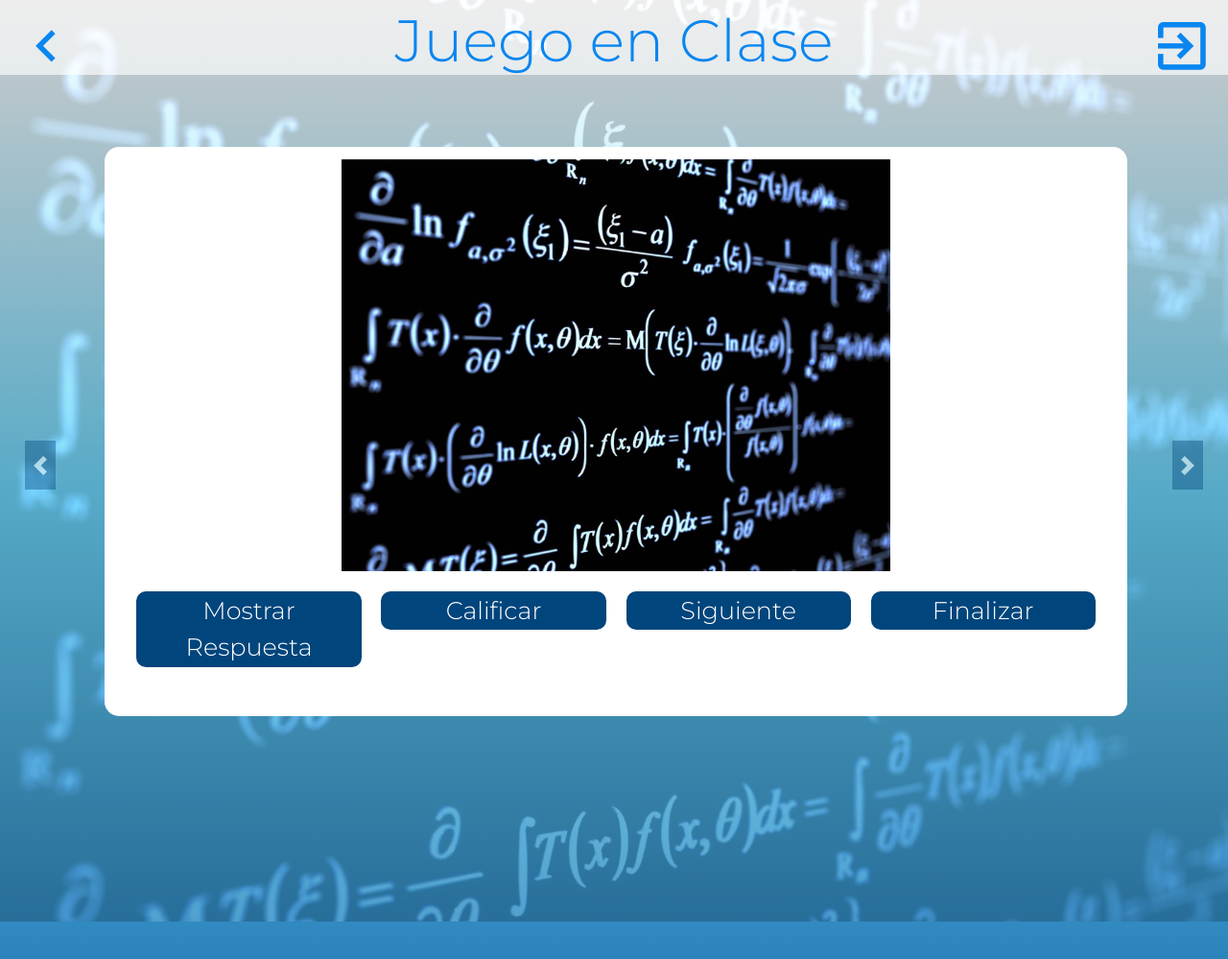
After one commit to JavierCR16/Generador_de_Examenes, a Flask app: page /JuegoActividad in a window 1280 px wide. The commit adds this page. Shown: the top 999 px of the page at 96% size. Run offline with Flask 2, Linux system fonts and the light colour scheme; some libraries are stand-ins or nearby versions.

Commit message:
Juego HTML

```diff
--- a/app.py
+++ b/app.py
@@ -526,6 +526,15 @@ def crearJuego():
 
     return render_template("SesionJuego.html", temas = listaTemas)
 
+@app.route('/JuegoActividad')
+def juegoActividad():
+    return render_template('JuegoActividad.html')
+
+@app.route('/Puntuaciones')
+def puntuaciones():
+    return render_template('Puntuaciones.html')
+
+
 #ESTUDIANTES
 
 @app.route('/EstudiantesInicio')
--- a/static/style.css
+++ b/static/style.css
@@ -98,12 +98,26 @@
 }
 
 .divsG {
+	padding: 2% 0.5% 2% 0.5%;
+	top: 15%;
+	height: auto;
+	max-height: 80%;
+	overflow: auto;
+	left: 18%;
+	position: absolute;
+	background-color: white;
+	-webkit-border-radius: 15px;
+	text-align: center;
+	margin-bottom: 5%;
+}
+
+.divsGG{
 	padding: 2% 2% 2% 2%;
 	top: 15%;
 	height: auto;
 	max-height: 80%;
 	overflow: auto;
-	left: 18%;
+	left: 8.5%;
 	position: absolute;
 	background-color: white;
 	-webkit-border-radius: 15px;
@@ -133,20 +147,65 @@
 	text-align: center;
 }
 
+.w3-container.divSlidG {
+	padding: 1% 1% 1% 1%;
+	top: 15%;
+	height: auto;
+	max-height: 80%;
+	/*overflow: auto;*/
+	left: 8.5%;
+	position: fixed;
+	background-color: white;
+	-webkit-border-radius: 15px;
+	text-align: center;
+}
+
 .aSL {
 	left: 10%;
 	position: fixed;
+	height: 5%;
+	top: 45%;
+	width: 2.5%;
+	background-color: rgba(0,69,124,0.8);
 }
 
 .aSR {
 	right: 10%;
 	position: fixed;
+	height: 5%;
+	top: 45%;
+	width: 2.5%;
+	background-color: rgba(0,69,124,0.8);
+}
+
+.aSLG {
+	left: 2%;
+	position: fixed;
+	height: 5%;
+	top: 45%;
+	width: 2.5%;
+	background-color: rgba(0,69,124,0.8);
+}
+
+.aSRG {
+	right: 2%;
+	position: fixed;
+	height: 5%;
+	top: 45%;
+	width: 2.5%;
+	background-color: rgba(0,69,124,0.8);
 }
 
 .imgs {
 	width: 100%;
 	opacity: 0.2;
 	z-index:-1;
+}
+
+.imgJuego {
+	width: 55%;
+	height: 40%;
+	margin-bottom: 2%;
 }
 
 html, body {
--- a/templates/BancoExamenes.html
+++ b/templates/BancoExamenes.html
@@ -39,7 +39,6 @@
 
     <div class = "col-md-8 w3-container divsG">
         <input class="form-control" id="filtro" type="text" placeholder="Buscar">
-        <br>
         <table id="tablaExamenes" class="table-striped">
             <thead>
             <tr>
--- a/templates/CRUDIndiceDiscriminacion.html
+++ b/templates/CRUDIndiceDiscriminacion.html
@@ -68,7 +68,7 @@
                     <td>{{ item.getPuntaje() }}</td>
                     <td>{{ item.getIndice() }}</td>
                     <td hidden>{{ item.getIdSubtema() }}</td>
-                    <td> <button class="consult-button" onclick="verificarIndiceDiscriminacion(this,{{descripItems}})"><i class="material-icons" style="font-size: 20px;">info</i> </button></td>
+                    <td> <button class="iconB" onclick="verificarIndiceDiscriminacion(this,{{descripItems}})"><i class="fas fa-info-circle"></i></button></td>
                 </tr>
             {% endfor %}
             </tbody>
--- /dev/null
+++ b/templates/JuegoActividad.html
@@ -0,0 +1,62 @@
+<!DOCTYPE html>
+<html lang="en">
+<head>
+    <meta charset="UTF-8">
+    <link rel="stylesheet" href="https://use.fontawesome.com/releases/v5.8.1/css/all.css" integrity="sha384-50oBUHEmvpQ+1lW4y57PTFmhCaXp0ML5d60M1M7uH2+nqUivzIebhndOJK28anvf" crossorigin="anonymous">
+    <link rel="stylesheet" href="https://fonts.googleapis.com/icon?family=Material+Icons">
+    <link rel="stylesheet" href="https://www.w3schools.com/w3css/4/w3.css">
+    <link rel="stylesheet" href="https://maxcdn.bootstrapcdn.com/bootstrap/4.3.1/css/bootstrap.min.css">
+    <script src="https://ajax.googleapis.com/ajax/libs/jquery/3.3.1/jquery.min.js"></script>
+    <script src="https://cdnjs.cloudflare.com/ajax/libs/popper.js/1.14.7/umd/popper.min.js"></script>
+    <script src="https://maxcdn.bootstrapcdn.com/bootstrap/4.3.1/js/bootstrap.min.js"></script>
+    <link href="https://fonts.googleapis.com/css?family=Montserrat:300" rel="stylesheet">
+    <link rel="stylesheet" type="text/css" href="../static/style.css">
+    <script type="text/javascript" src="/static/solicitudes.js"></script>
+    <title>GEMA 💎 </title>
+</head>
+<body>
+    <img class= "imgs" src="../static/bkg.jpg">
+
+    <div class="col-md-12 header">
+        <a href="/OpcionesPrincipales"><i class="material-icons backA">chevron_left</i></a>
+        <h1>Juego en Clase</h1>
+        <form id="formlogout" action="cerrarSesion" method="post">
+            <a href="javascript:$('#formlogout').submit();" data-toggle="SignOutTooltip" data-placement="bottom" title="Salir"><i class="material-icons signO">exit_to_app</i></a>
+        </form>
+    </div>
+
+    <form action="juegoActividadDatos" method="post" id="juegoActividadForm">
+        <div id="carouselExampleControls" class="carousel slide" data-ride="carousel" data-interval="false">
+            <div class="carousel-inner">
+                <div class= "col-md-10 w3-container divSlidG carousel-item active" id="Ejercicio1">
+                    <form action="unirseJuego" method="post" id="LogInForm">
+                        <img class="imgJuego" src="../static/bkg.jpg">
+
+                        <div style="display: flex;">
+                            <button style="width: 23%; margin:0% 2% 0% 2%" type="submit"> Mostrar Respuesta </button>
+                            <button style="width: 23%; margin: 0% 2% 0% 0%;" type="submit"> Calificar </button>
+                            <button style="width: 23%; margin: 0% 2% 0% 0%;" type="submit"> Siguiente </button>
+                            <button style="width: 23%; margin: 0% 2% 0% 0%;" type="submit"> Finalizar </button>
+                        </div>
+                    </form>
+                    </br>
+                </div>
+
+                <div class= "col-md-10 w3-container divSlidG carousel-item" id="Ejercicio2">
+
+                </div>
+            </div>
+
+            <a class="carousel-control-prev aSLG" href="#carouselExampleControls" role="button" data-slide="prev">
+                <span class="carousel-control-prev-icon" aria-hidden="true"></span>
+                <span class="sr-only">Previous</span>
+            </a>
+            <a class="carousel-control-next aSRG" href="#carouselExampleControls" role="button" data-slide="next">
+                <span class="carousel-control-next-icon" aria-hidden="true"></span>
+                <span class="sr-only">Next</span>
+            </a>
+        </div>
+    </form>
+
+</body>
+</html>
```
Also changed, not shown: templates/ComentariosEstudiantes.html (added, +92 -0 lines), templates/Puntuaciones.html (added, +36 -0 lines), templates/SesionJuego.html (added, +67 -0 lines).
